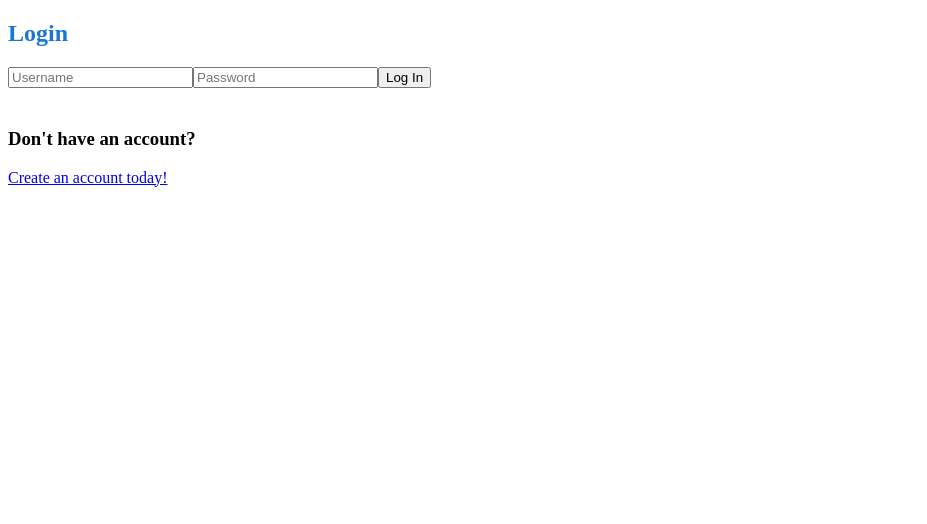
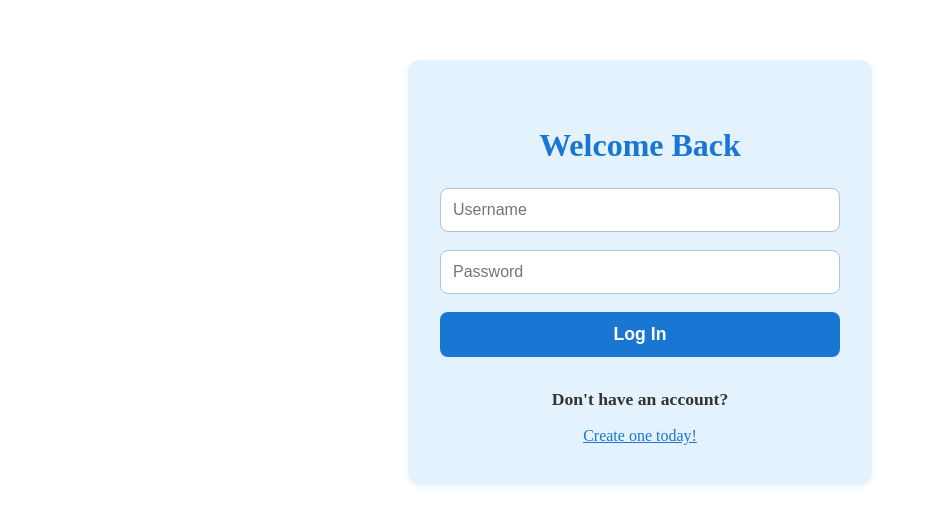
Before and after one commit to shamitsoni/Quiz-App, a React (Vite) app in the folder client/: page /login in a window 1280 px wide. Shown: the top 524 px of the page, without its empty margins (0-927 px from the left). Built offline with nearby package versions, Linux system fonts and the light colour scheme.

Commit message:
style: Add consistent styling to Login page
- Add clean block-like form on login page
- Add consistent blue/light-blue theme

```diff
--- /dev/null
+++ b/client/src/components/Auth/Login.css
@@ -0,0 +1,63 @@
+.login-container {
+  background: #e3f2fd;
+  border-radius: 12px;
+  box-shadow: 0 2px 8px rgba(33, 150, 243, 0.08);
+  padding: 40px 32px;
+  max-width: 400px;
+  margin: 60px auto;
+  text-align: center;
+}
+
+.login-title {
+  color: #1976d2;
+  font-size: 2rem;
+  margin-bottom: 24px;
+}
+
+.login-form {
+  display: flex;
+  flex-direction: column;
+  gap: 18px;
+}
+
+.login-form input {
+  padding: 12px;
+  border: 1px solid #b3c2d2;
+  border-radius: 8px;
+  font-size: 1rem;
+}
+
+.login-btn {
+  background: #1976d2;
+  color: #fff;
+  border: none;
+  border-radius: 8px;
+  padding: 12px 0;
+  font-size: 1.1rem;
+  font-weight: 600;
+  cursor: pointer;
+  transition: background 0.2s;
+}
+
+.login-btn:hover {
+  background: #1565c0;
+}
+
+.login-error {
+  color: #d32f2f;
+  margin-bottom: 12px;
+}
+
+.login-subtitle {
+  margin-top: 32px;
+  color: #333;
+  font-size: 1.1rem;
+}
+
+.signup-link {
+  color: #1976d2;
+  text-decoration: underline;
+  font-weight: 500;
+  display: block;
+  margin-top: 8px;
+}
--- a/client/src/components/Auth/Login.jsx
+++ b/client/src/components/Auth/Login.jsx
@@ -1,3 +1,4 @@
+import "./Login.css";
 import { useEffect, useState } from "react";
 import { useNavigate } from "react-router-dom";
 
@@ -39,9 +40,9 @@ function Login({ setUser }) {
   };
 
   return (
-    <div>
-      <h2>Login</h2>
-      <form onSubmit={handleSubmit}>
+    <div className="login-container">
+      <h2 className="login-title">Welcome Back</h2>
+      <form onSubmit={handleSubmit} className="login-form">
         <input
           name="username"
           type="text"
@@ -58,11 +59,15 @@ function Login({ setUser }) {
           onChange={handleChange}
           required
         />
-        <button type="submit">Log In</button>
+        <button type="submit" className="login-btn">
+          Log In
+        </button>
       </form>
       {error && <p style={{ color: "red" }}>{error}</p>}
-      <h3 style={{ marginTop: "40px" }}>Don't have an account?</h3>
-      <a href="/sign-up">Create an account today!</a>
+      <h3 className="login-subtitle">Don't have an account?</h3>
+      <a href="/sign-up" className="signup-link">
+        Create one today!
+      </a>
     </div>
   );
 }
--- a/client/src/components/Home/Home.css
+++ b/client/src/components/Home/Home.css
@@ -19,7 +19,7 @@
   text-align: center;
 }
 
-h2 {
+.section-title {
   color: #1976d2;
 }
 
--- a/client/src/components/Home/Home.jsx
+++ b/client/src/components/Home/Home.jsx
@@ -17,12 +17,12 @@ function Home({ user, handleLogOut }) {
       <NavBar user={user} handleLogOut={handleLogOut} location="home" />
       <div className="home-container">
         <section className="intro-section">
-          <h2>Welcome to Trivia App! </h2>
+          <h2 className="section-title">Welcome to Trivia App! </h2>
           <p>Challenge yourself with fun quizzes and track your progress.</p>
         </section>
 
         <section className="how-section">
-          <h2>How to Play</h2>
+          <h2 className="section-title">How to Play</h2>
           <ul>
             <li>Sign up or log in to start playing quizzes.</li>
             <li>Answer trivia questions and get instant feedback.</li>
@@ -31,12 +31,12 @@ function Home({ user, handleLogOut }) {
         </section>
 
         <section className="start-section">
-          <h2>Get Started</h2>
+          <h2 className="section-title">Get Started</h2>
+          <Link to="/login">
+            <button className="content-btn">Log In</button>
+          </Link>
           <Link to="/sign-up">
             <button className="content-btn">Sign Up</button>
-          </Link>
-          <Link to="/login">
-            <button className="content-btn">Log In</button>
           </Link>
         </section>
       </div>
```
